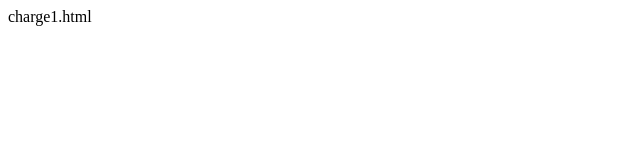
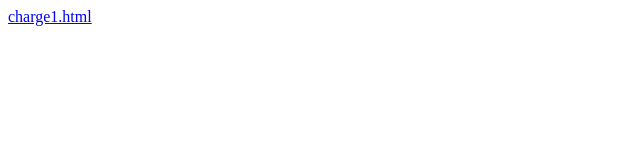
Before and after one commit to shornado/shornado.github.io, a plain HTML site: page index.html in a window 1280 px wide. Shown: the whole page, without its empty margins (0-640 px from the left). Drawn offline with Linux system fonts and the light colour scheme.

Commit message:
add link
Change-Id: I52b3940c02c48e8d4f0f217477a915d0eea873da
Signed-off-by: luochucheng <luochucheng@meizu.com>

```diff
--- a/index.html
+++ b/index.html
@@ -1 +1 @@
-<link>charge1.html</link>
+<a href="charge1.html">charge1.html</a>
```
